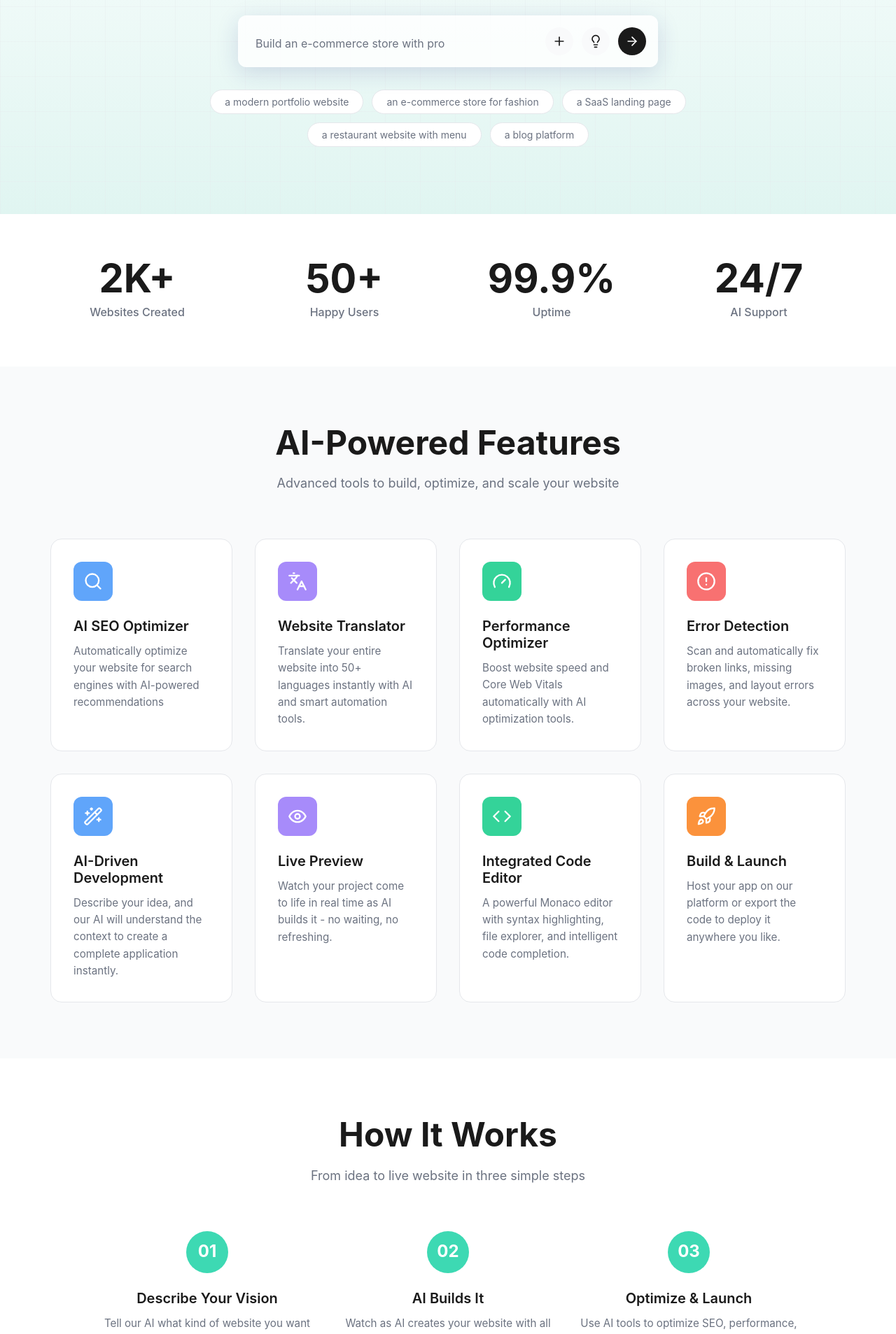
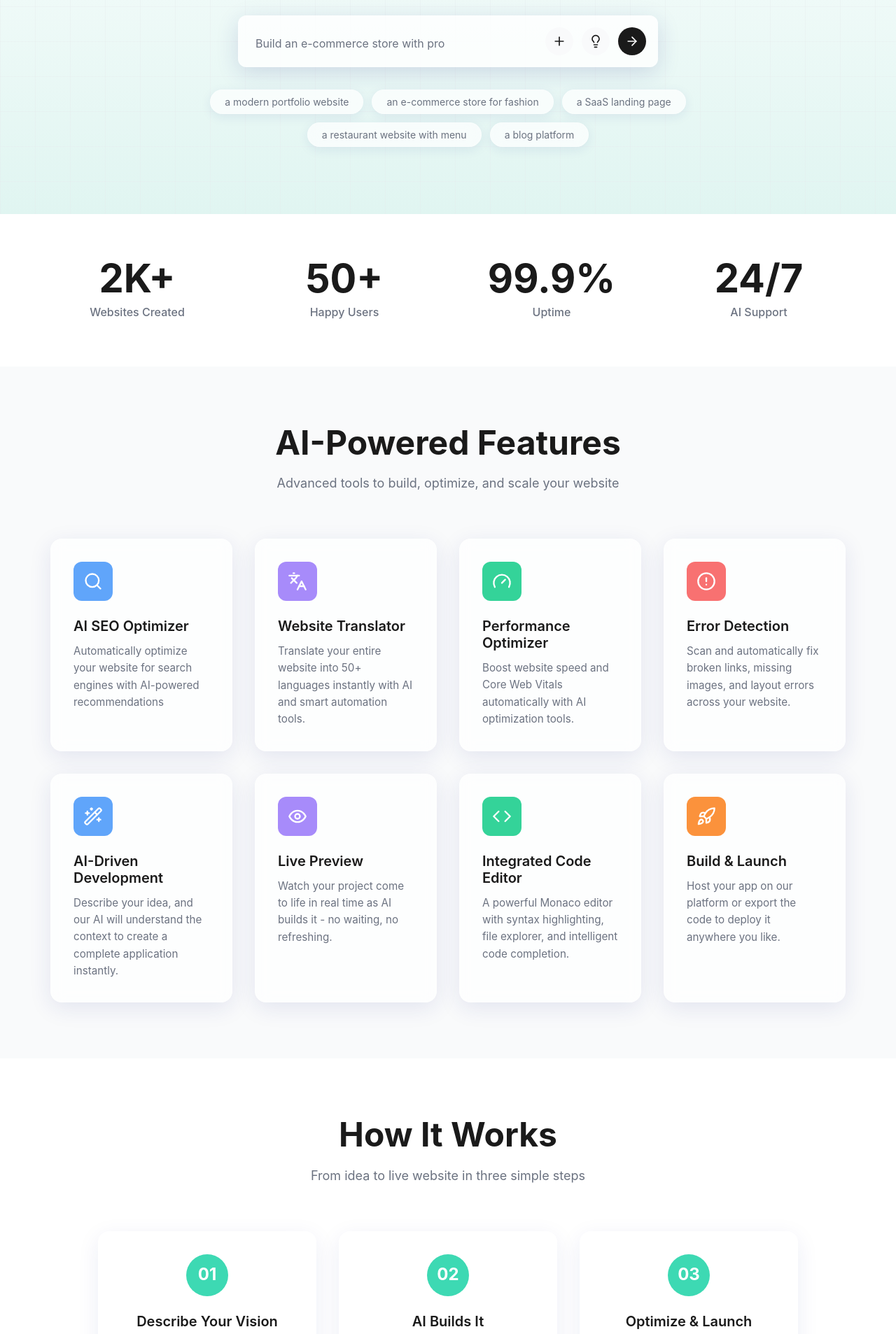
Before and after one commit to izzychils/shopperly-fe, a React (Vite) app: page / in a window 1280 px wide. Shown: the part 420-2327 px from the top of the page at 70% size. Built offline with nearby package versions, Linux system fonts and the light colour scheme.

Commit message:
Added glassmorphism to all cards - features, pricing, website types, how it works, and suggestion chips

```diff
--- a/src/components/sections/Features.css
+++ b/src/components/sections/Features.css
@@ -38,18 +38,21 @@
 }
 
 .feature-card {
-  background-color: white;
+  background: rgba(255, 255, 255, 0.7);
+  backdrop-filter: blur(10px);
+  -webkit-backdrop-filter: blur(10px);
+  border: 1px solid rgba(255, 255, 255, 0.18);
   padding: 2rem;
   border-radius: 16px;
-  border: 1px solid var(--border-color);
+  box-shadow: 0 8px 32px 0 rgba(31, 38, 135, 0.1);
   transition: all 0.3s ease;
   animation: fadeIn 0.6s ease;
 }
 
 .feature-card:hover {
   transform: translateY(-8px);
-  box-shadow: 0 20px 40px rgba(0, 0, 0, 0.1);
-  border-color: transparent;
+  box-shadow: 0 20px 40px rgba(31, 38, 135, 0.15);
+  background: rgba(255, 255, 255, 0.85);
 }
 
 .feature-icon {
--- a/src/components/sections/Hero.css
+++ b/src/components/sections/Hero.css
@@ -195,20 +195,24 @@
 }
 
 .suggestion-chip {
-  background-color: white;
+  background: rgba(255, 255, 255, 0.7);
+  backdrop-filter: blur(10px);
+  -webkit-backdrop-filter: blur(10px);
   color: var(--text-secondary);
   padding: 0.5rem 1.25rem;
   border-radius: 50px;
   font-size: 0.875rem;
-  border: 1px solid var(--border-color);
+  border: 1px solid rgba(255, 255, 255, 0.3);
+  box-shadow: 0 4px 16px rgba(31, 38, 135, 0.08);
   transition: all 0.3s ease;
 }
 
 .suggestion-chip:hover {
   border-color: var(--primary-color);
   color: var(--text-primary);
+  background: rgba(255, 255, 255, 0.9);
   transform: translateY(-2px);
-  box-shadow: 0 4px 12px rgba(0, 0, 0, 0.08);
+  box-shadow: 0 6px 20px rgba(61, 217, 179, 0.15);
 }
 
 @media (max-width: 767px) {
--- a/src/components/sections/HowItWorks.css
+++ b/src/components/sections/HowItWorks.css
@@ -35,6 +35,20 @@
 .step-card {
   text-align: center;
   animation: fadeIn 0.6s ease;
+  background: rgba(255, 255, 255, 0.5);
+  backdrop-filter: blur(10px);
+  -webkit-backdrop-filter: blur(10px);
+  padding: 2rem;
+  border-radius: 16px;
+  border: 1px solid rgba(255, 255, 255, 0.18);
+  box-shadow: 0 8px 32px 0 rgba(31, 38, 135, 0.08);
+  transition: all 0.3s ease;
+}
+
+.step-card:hover {
+  transform: translateY(-5px);
+  box-shadow: 0 12px 40px rgba(31, 38, 135, 0.12);
+  background: rgba(255, 255, 255, 0.7);
 }
 
 .step-number {
--- a/src/components/sections/Pricing.css
+++ b/src/components/sections/Pricing.css
@@ -32,10 +32,13 @@
 }
 
 .pricing-card {
-  background-color: white;
+  background: rgba(255, 255, 255, 0.7);
+  backdrop-filter: blur(10px);
+  -webkit-backdrop-filter: blur(10px);
   border-radius: 16px;
   padding: 2rem;
-  border: 2px solid var(--border-color);
+  border: 2px solid rgba(255, 255, 255, 0.18);
+  box-shadow: 0 8px 32px 0 rgba(31, 38, 135, 0.1);
   transition: all 0.3s ease;
   position: relative;
   animation: fadeIn 0.6s ease;
@@ -43,14 +46,18 @@
 
 .pricing-card:hover {
   transform: translateY(-8px);
-  box-shadow: 0 20px 40px rgba(0, 0, 0, 0.1);
+  box-shadow: 0 20px 40px rgba(31, 38, 135, 0.15);
+  background: rgba(255, 255, 255, 0.85);
 }
 
 .pricing-card.primary {
-  background: linear-gradient(135deg, var(--primary-color), #2dd4bf);
-  border-color: transparent;
+  background: linear-gradient(135deg, rgba(61, 217, 179, 0.9), rgba(45, 212, 191, 0.9));
+  backdrop-filter: blur(10px);
+  -webkit-backdrop-filter: blur(10px);
+  border: 2px solid rgba(255, 255, 255, 0.3);
   color: white;
   transform: scale(1.05);
+  box-shadow: 0 8px 32px 0 rgba(61, 217, 179, 0.3);
 }
 
 @media (max-width: 767px) {
@@ -61,7 +68,7 @@
 
 .pricing-card.primary:hover {
   transform: scale(1.08);
-  box-shadow: 0 25px 50px rgba(61, 217, 179, 0.3);
+  box-shadow: 0 25px 50px rgba(61, 217, 179, 0.4);
 }
 
 @media (max-width: 767px) {
--- a/src/components/sections/WebsiteTypes.css
+++ b/src/components/sections/WebsiteTypes.css
@@ -38,21 +38,24 @@
 }
 
 .type-card {
-  background-color: var(--bg-light);
+  background: rgba(249, 250, 251, 0.7);
+  backdrop-filter: blur(10px);
+  -webkit-backdrop-filter: blur(10px);
   border-radius: 12px;
   padding: 2rem 1.5rem;
   text-align: center;
-  border: 2px solid transparent;
+  border: 2px solid rgba(255, 255, 255, 0.3);
+  box-shadow: 0 8px 32px 0 rgba(31, 38, 135, 0.1);
   transition: all 0.3s ease;
   cursor: pointer;
   animation: fadeIn 0.6s ease;
 }
 
 .type-card:hover {
-  background-color: white;
+  background: rgba(255, 255, 255, 0.85);
   border-color: var(--primary-color);
   transform: translateY(-8px);
-  box-shadow: 0 10px 30px rgba(0, 0, 0, 0.08);
+  box-shadow: 0 10px 30px rgba(61, 217, 179, 0.2);
 }
 
 .type-icon {
```
